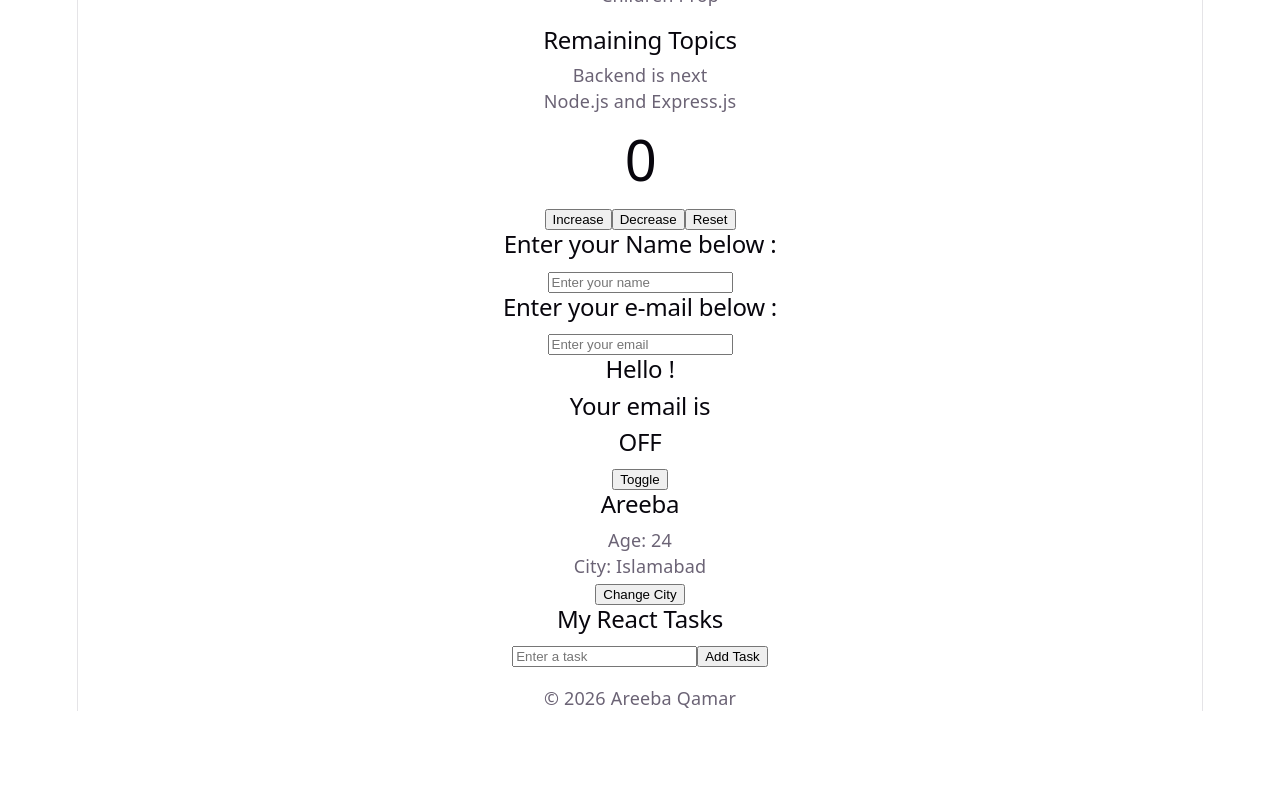
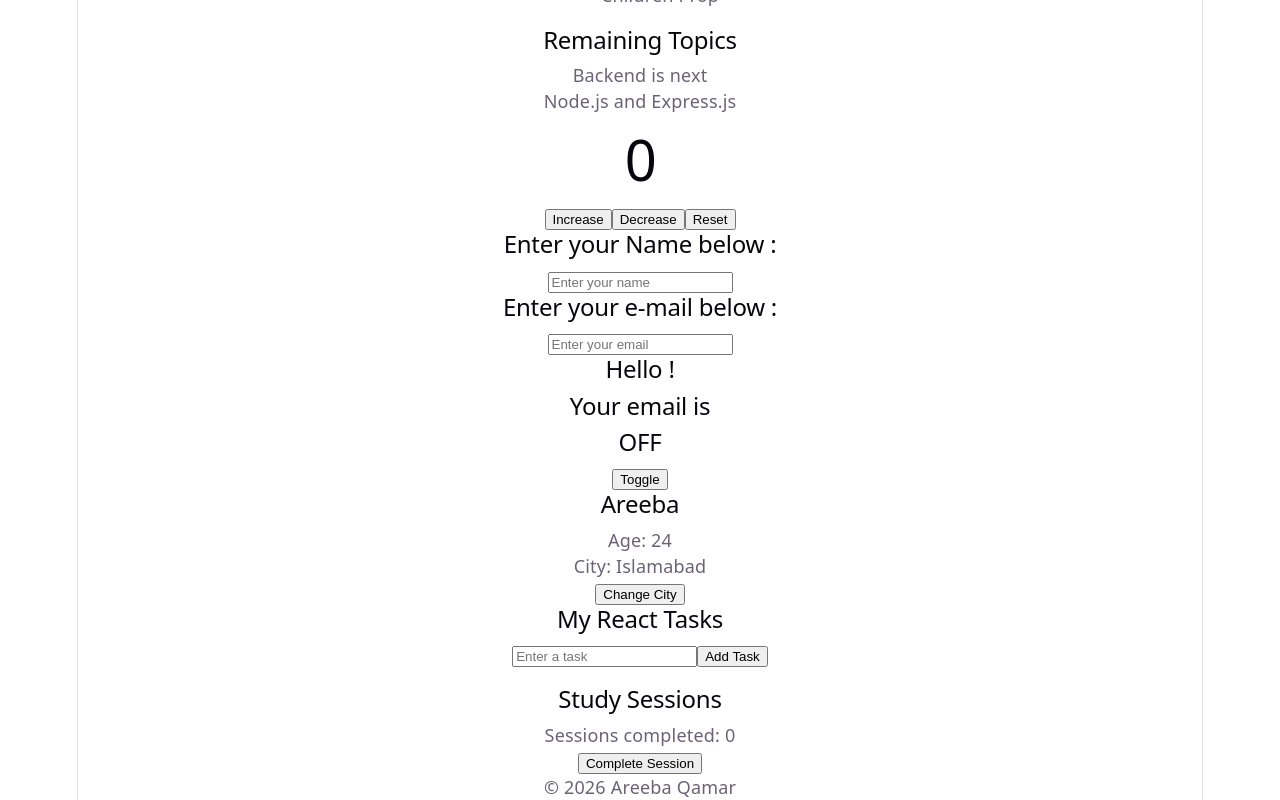
Before and after one commit to areeba-qamar/internship-mern-fullstack, a React (Vite) app in the folder week-3/react-practice/: page / in a window 1280 px wide. Shown: the part 1286-2086 px from the top of the page. Before the commit the page ends 1997 px from the top, so only its background shows below. Built offline with nearby package versions, Linux system fonts and the light colour scheme.

Commit message:
Practice functional state updates with study sessions

```diff
--- a/week-3/react-practice/src/App.jsx
+++ b/week-3/react-practice/src/App.jsx
@@ -12,6 +12,7 @@ import NameInput from "./components/NameInput";
 import Toggle from "./components/Toggle";
 import StudentProfile from "./components/StudentProfile";
 import TaskList from "./components/TaskList";
+import StudySession from "./components/StudySessions";
 
 
 function App() {
@@ -115,6 +116,8 @@ function App() {
 
        <TaskList/>
 
+       <StudySession/>
+
 
    </main>
 
--- /dev/null
+++ b/week-3/react-practice/src/components/StudySessions.jsx
@@ -0,0 +1,23 @@
+import { useState } from "react";
+
+function StudySession() {
+  const [sessions, setSessions] = useState(0);
+
+  function completeSession() {
+    setSessions(prevSessions => prevSessions + 1);
+  }
+
+  return (
+    <section>
+      <h2>Study Sessions</h2>
+
+      <p>Sessions completed: {sessions}</p>
+
+      <button onClick={completeSession}>
+        Complete Session
+      </button>
+    </section>
+  );
+}
+
+export default StudySession;
```
